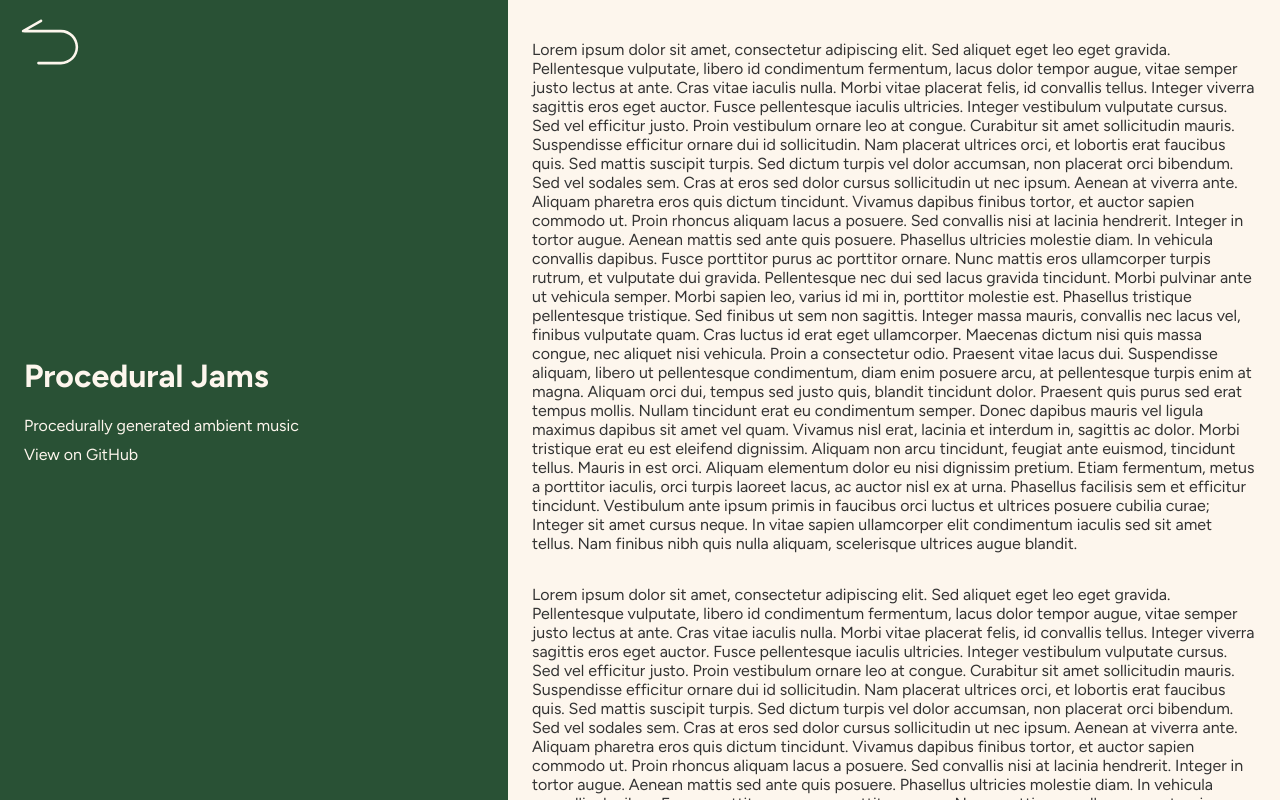
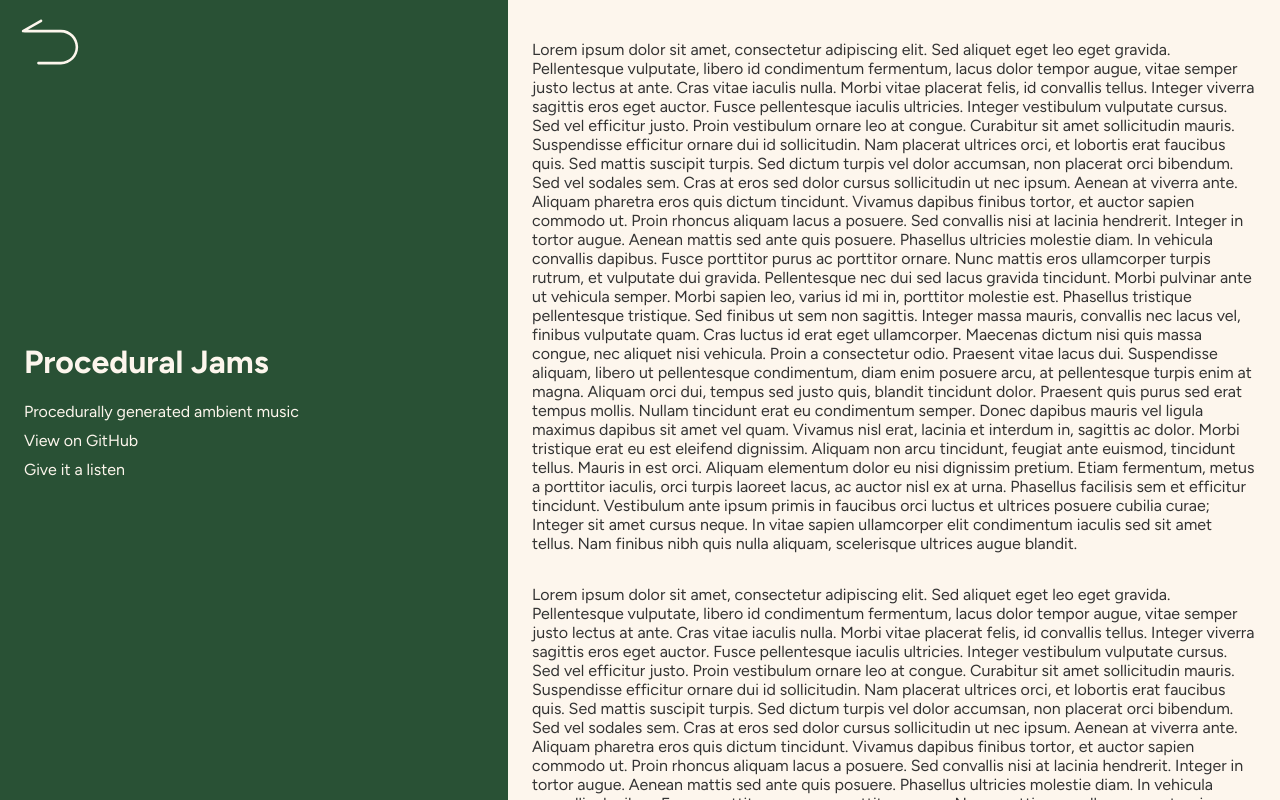
Before and after one commit to apratt957/2024portfolio, a Next.js app: page /procedural-jams in a window 1280 px wide. Built offline with nearby package versions, Linux system fonts and the light colour scheme.

Commit message:
fixes for links

```diff
--- a/src/app/(work)/page.module.css
+++ b/src/app/(work)/page.module.css
@@ -21,9 +21,20 @@
   max-width: 460px;
 }
 
-.githubLink {
+.githubLink,
+.projectLink {
+  display: inline;
+  margin-top: 10px;
+}
+
+.githubLink > a,
+.projectLink > a {
   text-decoration: none;
-  margin-top: 10px;
+}
+
+.githubLink > a:hover,
+.projectLink > a:hover {
+  text-decoration: underline;
 }
 
 .content {
--- a/src/app/Header.tsx
+++ b/src/app/Header.tsx
@@ -9,6 +9,8 @@ interface HeaderProps {
     description: string;
     githubLink: string;
     githubLinkDescription: string;
+    projectLink?: string;
+    projectLinkDescription?: string;
     backgroundColor: string;
     color: string;
   };
@@ -38,14 +40,26 @@ const Header: React.FC<HeaderProps> = ({ currentProject }) => {
       </motion.div>
       <h1 className={styles.headerTitle}>{currentProject.title}</h1>
       <div>{currentProject.description}</div>
+      <span className={styles.githubLink}>
         <a
-        className={styles.githubLink}
           href={currentProject.githubLink}
           target="_blank"
           style={{ color: currentProject.color }}
         >
           {currentProject.githubLinkDescription}
         </a>
+      </span>
+      {currentProject.projectLink && (
+        <span className={styles.projectLink}>
+          <a
+            href={currentProject.projectLink}
+            target="_blank"
+            style={{ color: currentProject.color }}
+          >
+            {currentProject.projectLinkDescription}
+          </a>
+        </span>
+      )}
     </header>
   );
 };
--- a/src/app/work.tsx
+++ b/src/app/work.tsx
@@ -24,5 +24,7 @@ export const work = [
     color: colors.offWhite,
     githubLink: "https://github.com/apratt957/procgenjams",
     githubLinkDescription: "View on GitHub",
+    projectLink: "https://pedantic-curie-b51d34.netlify.app",
+    projectLinkDescription: "Give it a listen",
   },
 ];
```
Lines whose indentation alone changed are shown as unchanged.
